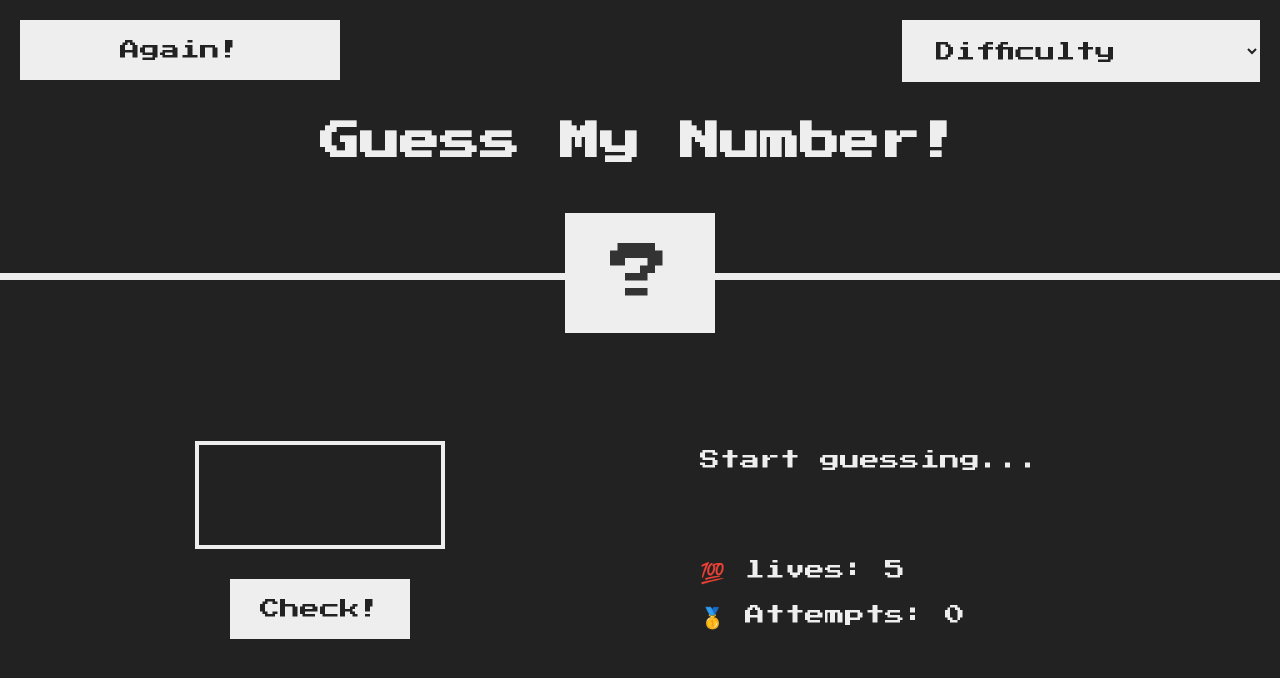
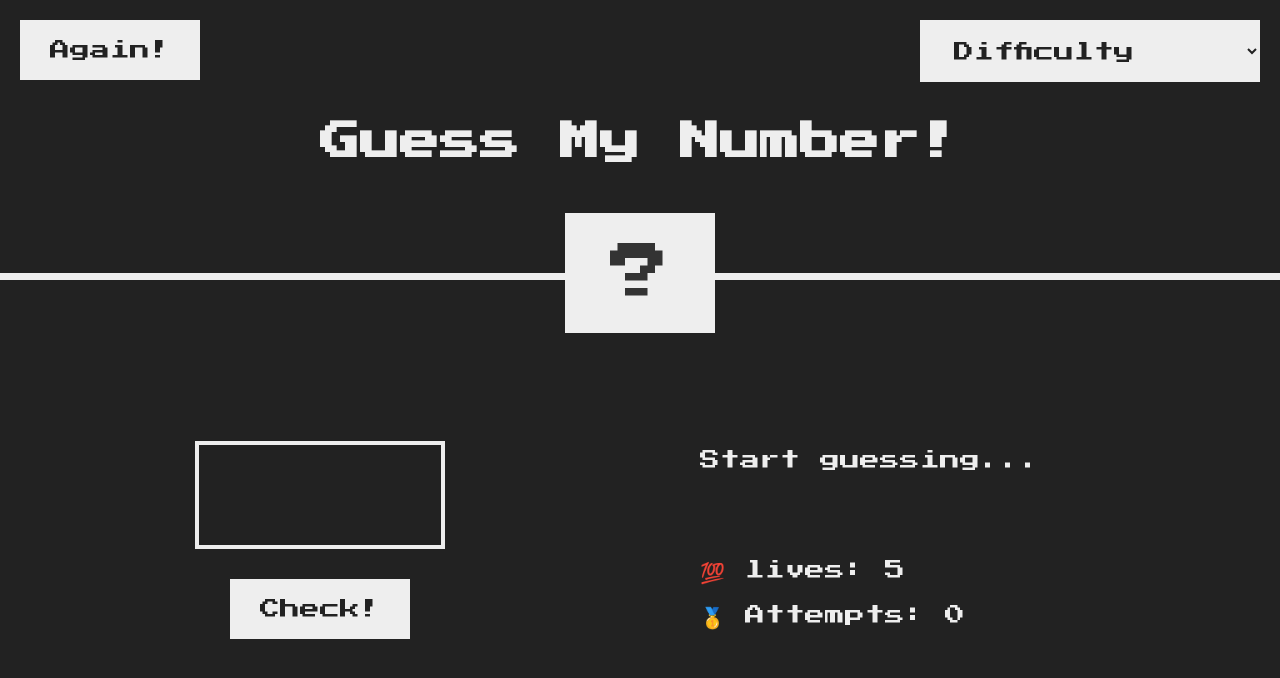
Before and after one commit to YoussefHussein0/Guess-my-Number, a plain HTML site: page index.html in a window 1280 px wide. Drawn offline with Linux system fonts and the light colour scheme.

```diff
--- a/style.css
+++ b/style.css
@@ -80,14 +80,22 @@ h1 {
   position: absolute;
   top: 2rem;
   left: 2rem;
-  width: 25%;
+}
+
+.again,
+.choose {
+  font-size: 1rem;
+  padding: 0.6rem 1.2rem;
+  width: auto;
+  /* let content decide width */
+  position: absolute;
+  /* keep your original desktop layout */
 }
 
 .choose {
   position: absolute;
   top: 2rem;
   right: 2rem;
-  width: 28%;
 }
 
 .guess {
```
